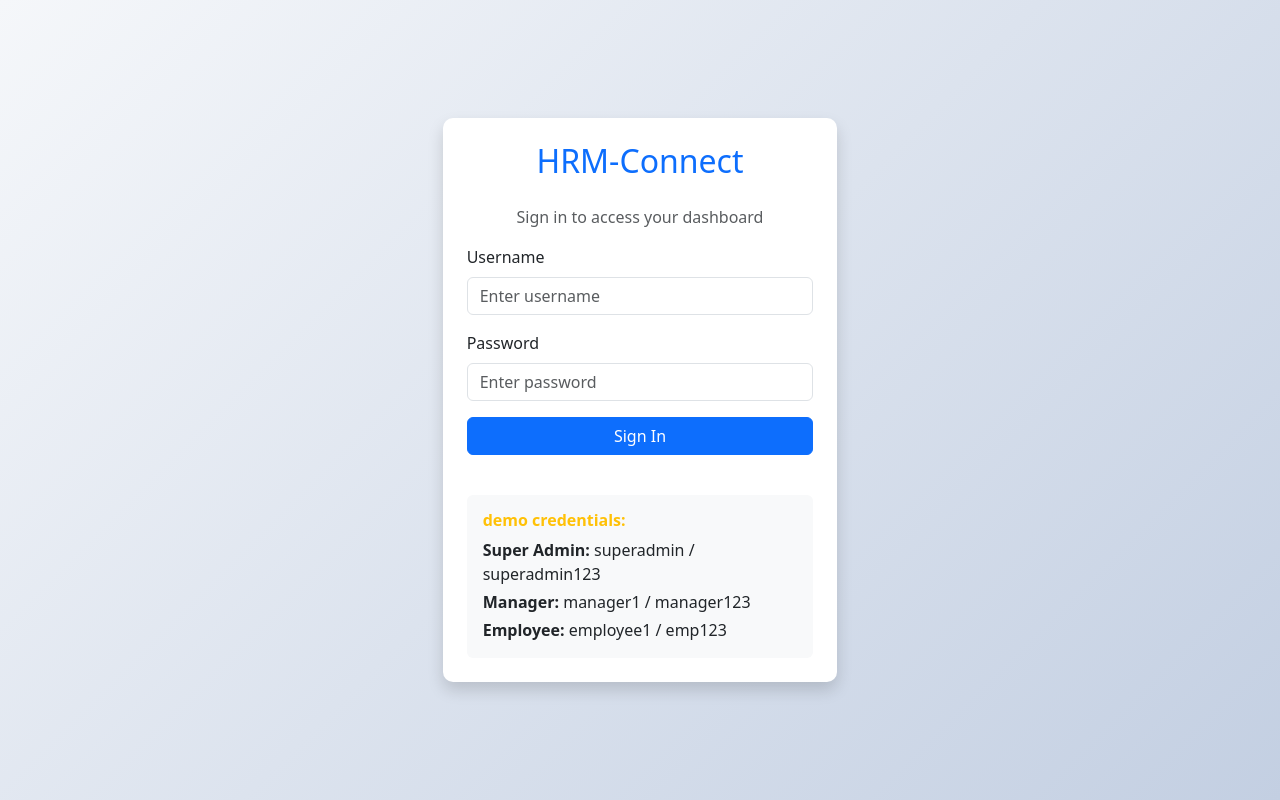
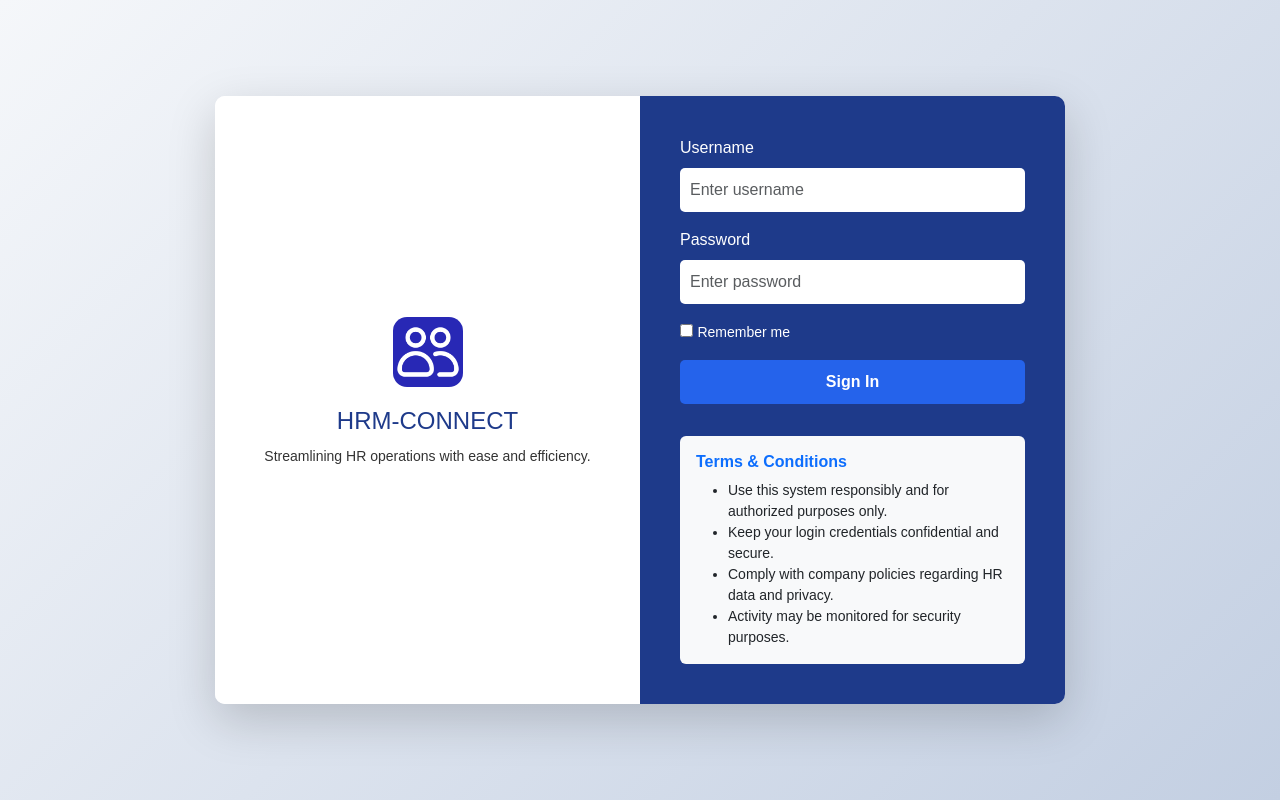
Before and after one commit to yadhukrishna-1/Project-4-React, a React (Vite) app: page / in a window 1280 px wide. Built offline with nearby package versions, Linux system fonts and the light colour scheme.

Commit message:
project Update

```diff
--- /dev/null
+++ b/src/components/Login.css
@@ -0,0 +1,81 @@
+/* Full-screen container */
+.login-container {
+  height: 100vh;
+  display: flex;
+  justify-content: center;
+  align-items: center;
+  background: #1e3a8a; /* Blue background */
+  font-family: 'Arial', sans-serif;
+}
+
+/* Card box with split sides */
+.login-box {
+  display: flex;
+  width: 850px;
+  background: white;
+  border-radius: 10px;
+  overflow: hidden;
+}
+
+/* Left side (branding) */
+.login-left {
+  flex: 1;
+  background: #ffffff;
+  color: #1e3a8a;
+  display: flex;
+  flex-direction: column;
+  justify-content: center;
+  align-items: center;
+  padding: 40px;
+  text-align: center;
+}
+
+.login-left .logo {
+  width: 70px;
+  margin-bottom: 20px;
+}
+
+.login-left h2 {
+  font-size: 24px;
+  margin-bottom: 10px;
+}
+
+.login-left p {
+  font-size: 14px;
+  color: #333;
+}
+
+/* Right side (form) */
+.login-right {
+  flex: 1;
+  background: #1e3a8a;
+  color: white;
+  padding: 40px;
+  display: flex;
+  flex-direction: column;
+  justify-content: center;
+}
+
+.login-right form .form-control {
+  border: none;
+  border-radius: 5px;
+  padding: 10px;
+}
+
+.login-right a {
+  color: #cbd5e1;
+  text-decoration: none;
+}
+
+.login-right button {
+  background: #2563eb;
+  border: none;
+  padding: 10px;
+  font-weight: bold;
+  border-radius: 5px;
+  cursor: pointer;
+}
+
+.login-right button:hover {
+  background: #1d4ed8;
+}
--- a/src/components/Login.jsx
+++ b/src/components/Login.jsx
@@ -1,5 +1,6 @@
 import React, { useState } from 'react';
-import { Form, Button, Card, Container, Row, Col } from 'react-bootstrap';
+import './Login.css';
+import 'bootstrap/dist/css/bootstrap.min.css';
 
 function Login({ onLogin }) {
   const [username, setUsername] = useState('');
@@ -10,9 +11,10 @@ function Login({ onLogin }) {
 
     console.log('Login attempt:', { username, password });
 
-    // Fetch employees from localStorage
     const employees = JSON.parse(localStorage.getItem('employees') || '[]');
-    const user = employees.find(emp => emp.username === username && emp.password === password);
+    const user = employees.find(
+      (emp) => emp.username === username && emp.password === password
+    );
 
     if (user) {
       console.log('Login successful for user:', user);
@@ -24,55 +26,79 @@ function Login({ onLogin }) {
   };
 
   return (
-    <Container fluid className="login-container vh-100 d-flex align-items-center justify-content-center ">
-      <Row className="w-100 justify-content-center">
-        <Col md={6} lg={4}>
-          <Card className="shadow">
-            <Card.Body className="p-4">
-              <h2 className="text-center mb-4 text-primary">HRM-Connect</h2>
-              <p className="text-center text-muted ">Sign in to access your dashboard</p>
+    <div className="login-container">
+      <div className="login-box shadow-lg">
+        {/* Left side */}
+        <div className="login-left">
+          <img src="img-3.png" alt="HRM Logo" className="logo blue-icon" />
+          {/* D:\programs\PROJECTS\3rd-(React)\HRM-Connect\public\img-3.png           */}
+          <h2>HRM-CONNECT</h2>
+          <p>Streamlining HR operations with ease and efficiency.</p>
+        </div>
 
-              <Form onSubmit={handleSubmit}>
-                <Form.Group className="mb-3">
-                  <Form.Label>Username</Form.Label>
-                  <Form.Control
+        {/* Right side */}
+        <div className="login-right">
+          <form onSubmit={handleSubmit}>
+            <div className="mb-3">
+              <label htmlFor="username" className="form-label">
+                Username
+              </label>
+              <input
+                id="username"
                 type="text"
                 placeholder="Enter username"
                 value={username}
                 onChange={(e) => setUsername(e.target.value)}
                 required
+                className="form-control"
               />
-                </Form.Group>
+            </div>
 
-                <Form.Group className="mb-3">
-                  <Form.Label>Password</Form.Label>
-                  <Form.Control
+            <div className="mb-3">
+              <label htmlFor="password" className="form-label">
+                Password
+              </label>
+              <input
+                id="password"
                 type="password"
                 placeholder="Enter password"
                 value={password}
                 onChange={(e) => setPassword(e.target.value)}
                 required
+                className="form-control"
               />
-                </Form.Group>
+            </div>
 
-                <Button variant="primary" type="submit" className="w-100 mb-3">
+            <div className="d-flex justify-content-between align-items-center mb-3">
+              <div>
+                <input type="checkbox" id="remember" />{' '}
+                <label htmlFor="remember" className="small">
+                  Remember me
+                </label>
+              </div>
+              {/* <a href="#" className="small text-light">
+                Recover password
+              </a> */}
+            </div>
+
+            <button type="submit" className="btn btn-primary w-100 mb-3">
               Sign In
-                </Button>
-              </Form>
+            </button>
+          </form>
 
-              <div className="mt-4 p-3 bg-light rounded">
-                <h6 className='fw-bold text-warning'>demo credentials:</h6>
-                <p className="mb-1"><strong>Super Admin:</strong> superadmin / superadmin123</p>
-                <p className="mb-1"><strong>Manager:</strong> manager1 / manager123</p>
-                <p className="mb-0"><strong>Employee:</strong> employee1 / emp123</p>
+          <div className="mt-3 p-3 bg-light rounded text-dark">
+            <h6 className="fw-bold text-primary mb-2">Terms & Conditions</h6>
+            <ul className="small mb-0">
+              <li>Use this system responsibly and for authorized purposes only.</li>
+              <li>Keep your login credentials confidential and secure.</li>
+              <li>Comply with company policies regarding HR data and privacy.</li>
+              <li>Activity may be monitored for security purposes.</li>
+            </ul>
           </div>
-            </Card.Body>
-          </Card>
-        </Col>
-      </Row>
-    </Container>
+        </div>
+      </div>
+    </div>
   );
 }
 
-
 export default Login;
```
Also changed, not shown: public/image/loginBG.jpg (added), 1 other file (tests, documents, lock files or other folders). Lines whose indentation alone changed are shown as unchanged.
